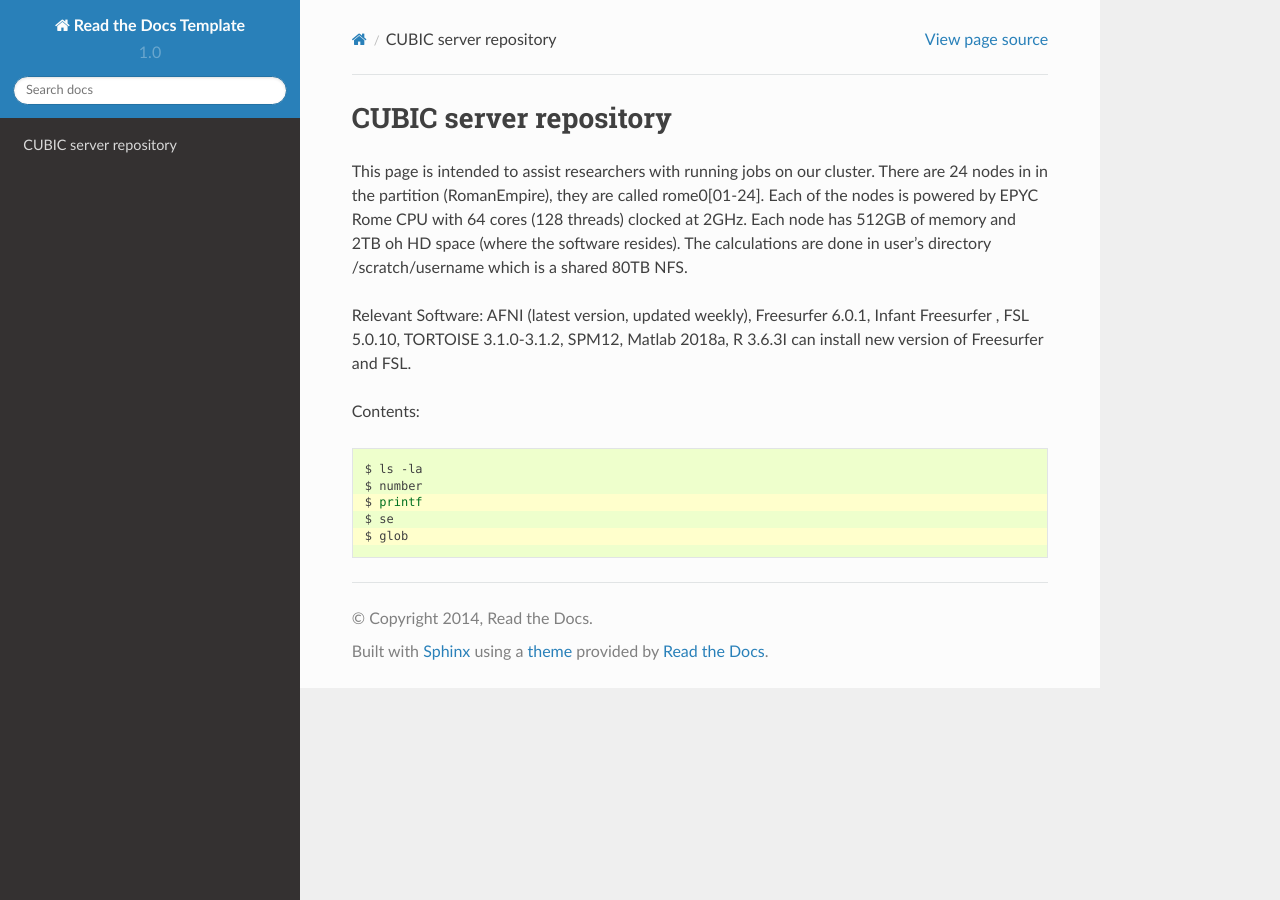
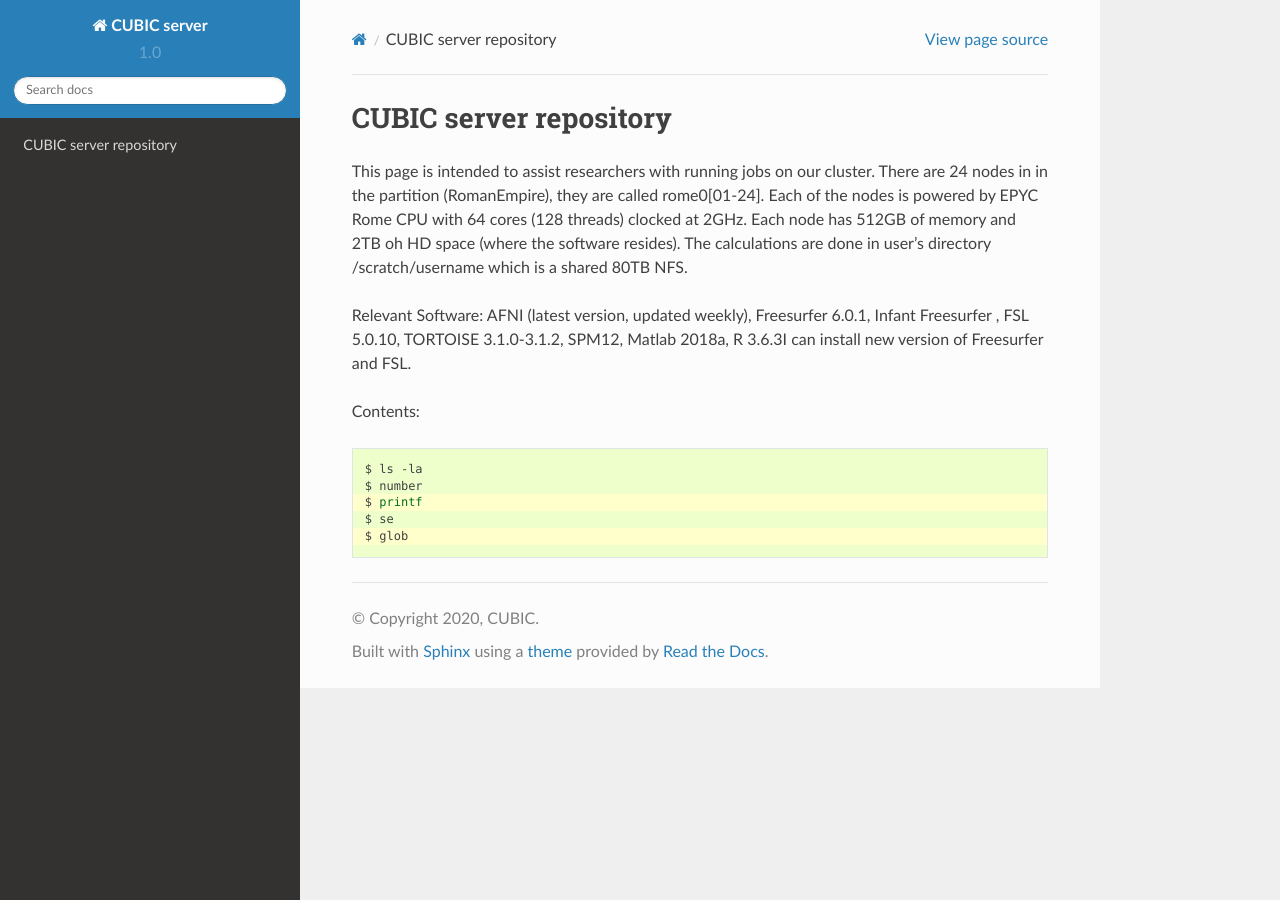
Before and after one commit to jankiemm/setup, a Sphinx documentation site: the page built from docs/index.rst, in a window 1280 px wide. Built offline with Sphinx 7.4.7 and the Read the Docs theme 2.0.0, drawn with Linux system fonts in a browser that asks for light colours.

Commit message:
Update conf.py

```diff
--- a/docs/conf.py
+++ b/docs/conf.py
@@ -43,8 +43,8 @@ source_suffix = '.rst'
 master_doc = 'index'
 
 # General information about the project.
-project = u'Read the Docs Template'
-copyright = u'2014, Read the Docs'
+project = u'CUBIC server'
+copyright = u'2020, CUBIC'
 
 # The version info for the project you're documenting, acts as replacement for
 # |version| and |release|, also used in various other places throughout the
```
